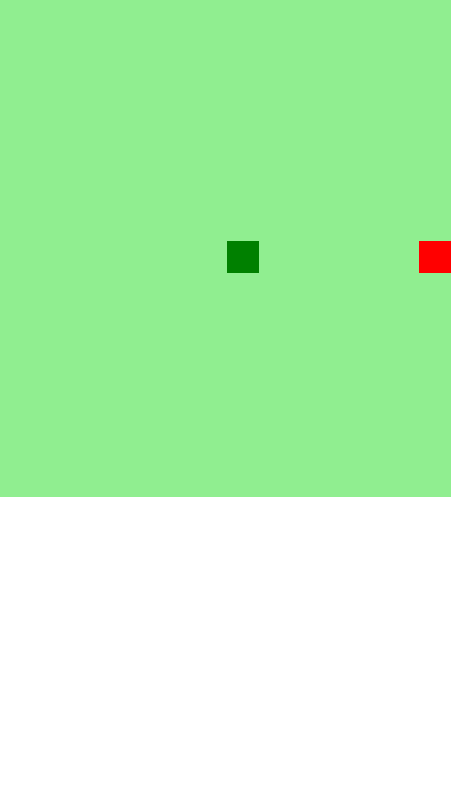
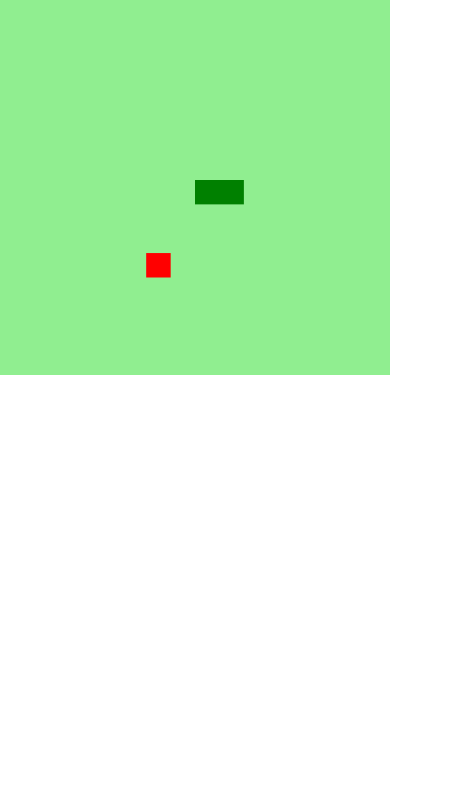
Before and after one commit to thauska/bootcampHTML-DIO, a plain HTML site: page cloneJogoCobra/index.html in a window 390 px wide. Shown: the part 52-842 px from the top of the page, 451 px wide, since content can reach past the window. Drawn offline with Linux system fonts and the light colour scheme.

Commit message:
Definir aleatoriedade da comida, tamanho da cobrinha e algumas estilizações

```diff
--- a/cloneJogoCobra/index.html
+++ b/cloneJogoCobra/index.html
@@ -11,7 +11,7 @@
 <body>
     <div class="container">
         <h1>SNAKE GAME</h1>
-        <canvas id="snake" width="512px" height="512px"></canvas>
+        <canvas id="snake" width="512" height="512"></canvas>
     </div>
 </body>
 </html>
--- a/cloneJogoCobra/script.js
+++ b/cloneJogoCobra/script.js
@@ -59,7 +59,12 @@ function iniciarJogo() {
     if(direction == "up") snakeY -= box;
     if(direction == "down") snakeY += box;
 
-    snake.pop();
+    if(snakeX != food.x || snakeY != food.y) {
+        snake.pop();
+    } else {
+        food.x = Math.floor(Math.random() * 15 + 1) * box;
+        food.y = Math.floor(Math.random() * 15 + 1) * box;
+    }
 
     let newHead = {
         x: snakeX,
--- a/cloneJogoCobra/style.css
+++ b/cloneJogoCobra/style.css
@@ -10,3 +10,14 @@
     justify-content: center;
     align-items: center;
 }
+
+#snake {
+    width: 50%;
+}
+
+@media (max-width: 800px) {
+    #snake {
+        width: 100%;
+        height: 100%;
+    }
+}
```
